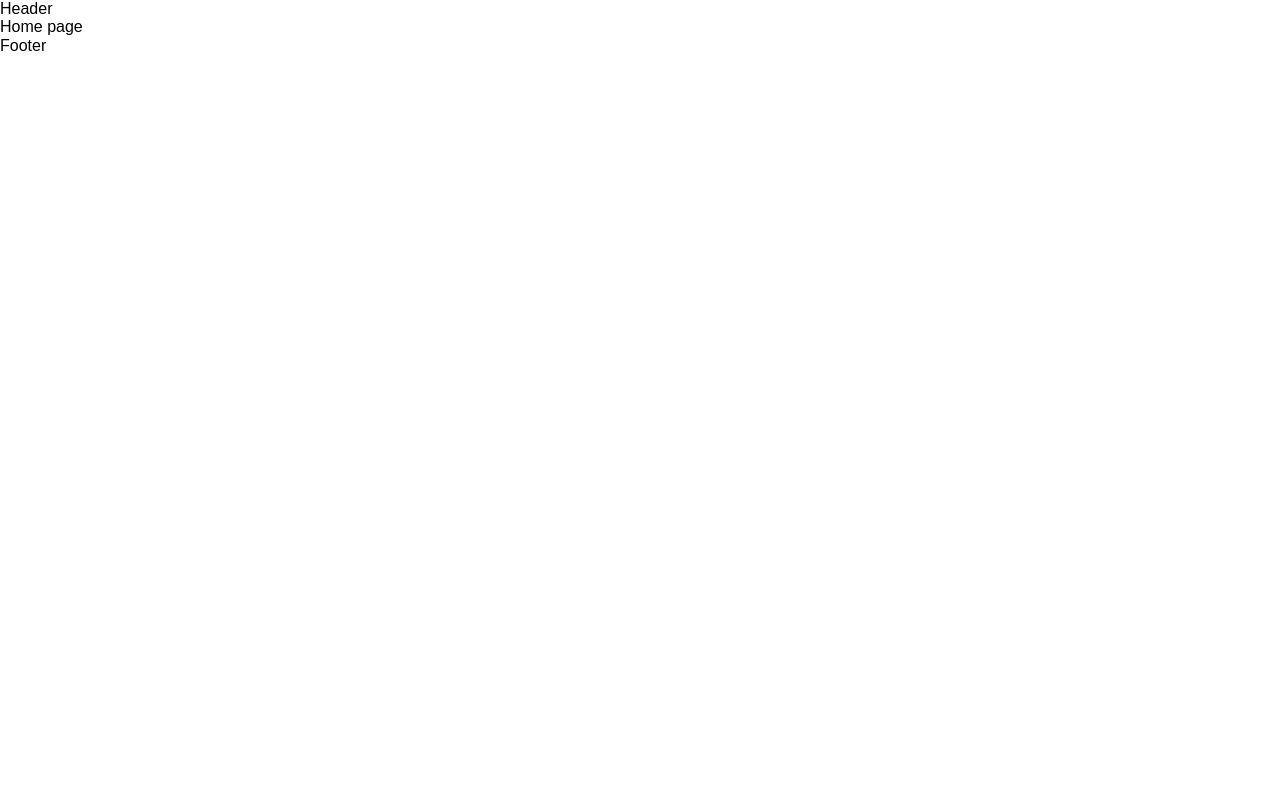
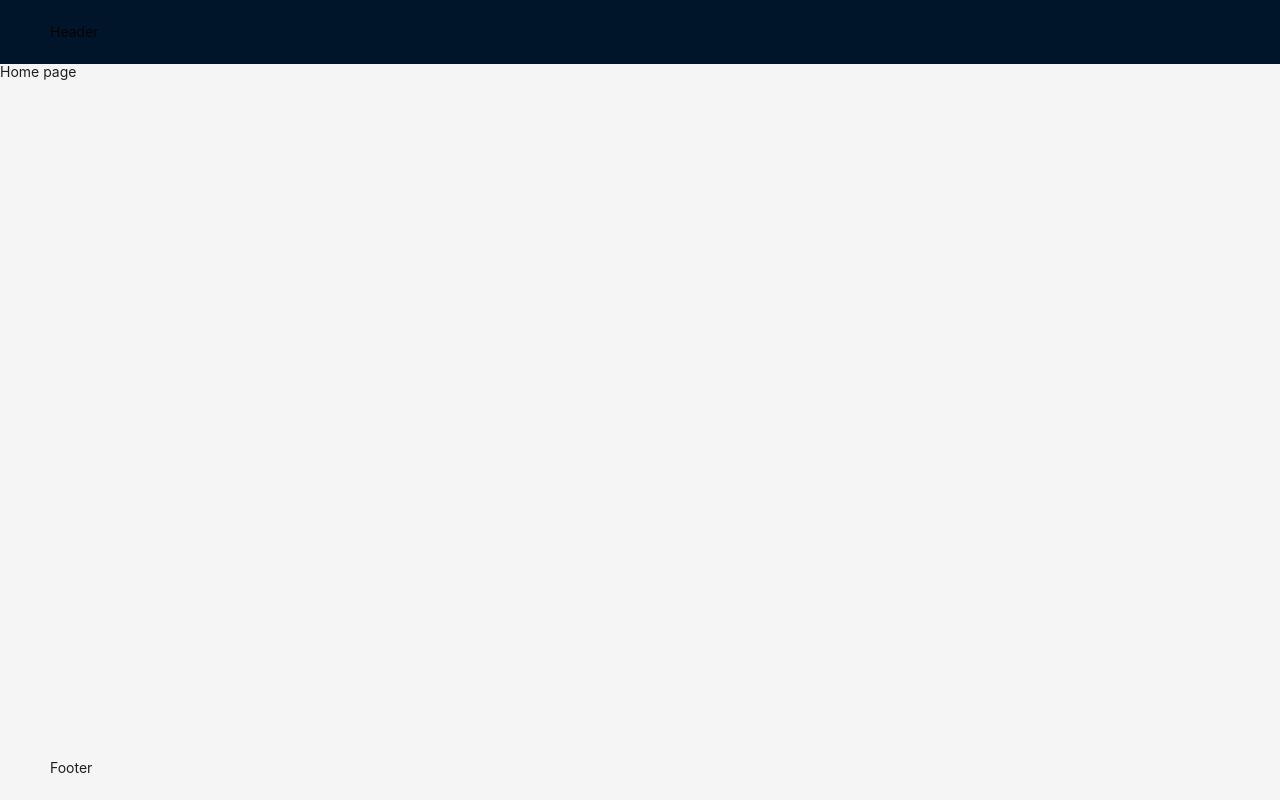
Before and after one commit to ValeriaMaltseva/blog, a React (Create React App) app: page / in a window 1280 px wide. Built offline with nearby package versions, Linux system fonts and the light colour scheme.

Commit message:
added styled-components library

```diff
--- a/package.json
+++ b/package.json
@@ -7,7 +7,8 @@
     "react": "^18.3.1",
     "react-dom": "^18.3.1",
     "react-router-dom": "^6.23.1",
-    "react-scripts": "5.0.1"
+    "react-scripts": "5.0.1",
+    "styled-components": "^6.1.11"
   },
   "scripts": {
     "start": "react-scripts start",
--- a/src/layouts/RootLayout/RootLayout.tsx
+++ b/src/layouts/RootLayout/RootLayout.tsx
@@ -1,12 +1,17 @@
 import React from 'react';
+import { Layout } from 'antd';
+
+import * as S from './styled';
+
+const { Header, Footer, Content } = Layout;
 
 const RootLayout = ({ children }: React.PropsWithChildren) => {
     return (
-        <div>
-            <div>Header</div>
-            <div>{children}</div>
-            <div>Footer</div>
-        </div>
+        <S.Layout>
+            <Header>Header</Header>
+            <Content>{children}</Content>
+            <Footer>Footer</Footer>
+        </S.Layout>
     );
 };
 
--- /dev/null
+++ b/src/layouts/RootLayout/styled.ts
@@ -0,0 +1,7 @@
+import styled from 'styled-components';
+
+import { Layout as AntLayout } from 'antd';
+
+export const Layout = styled(AntLayout)`
+    height: 100vh;
+`;
```
Also changed, not shown: 1 other file (tests, documents, lock files or other folders).
